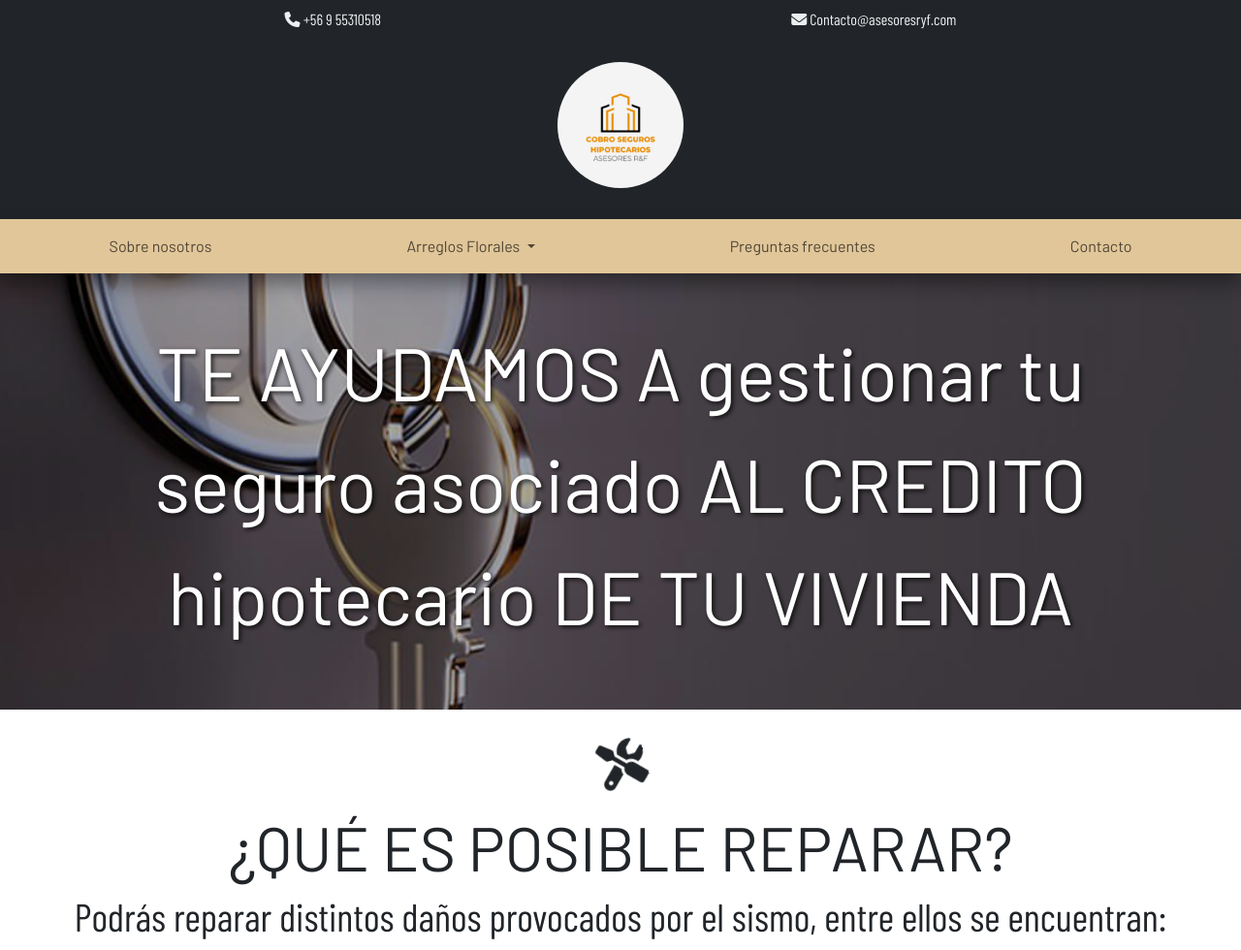
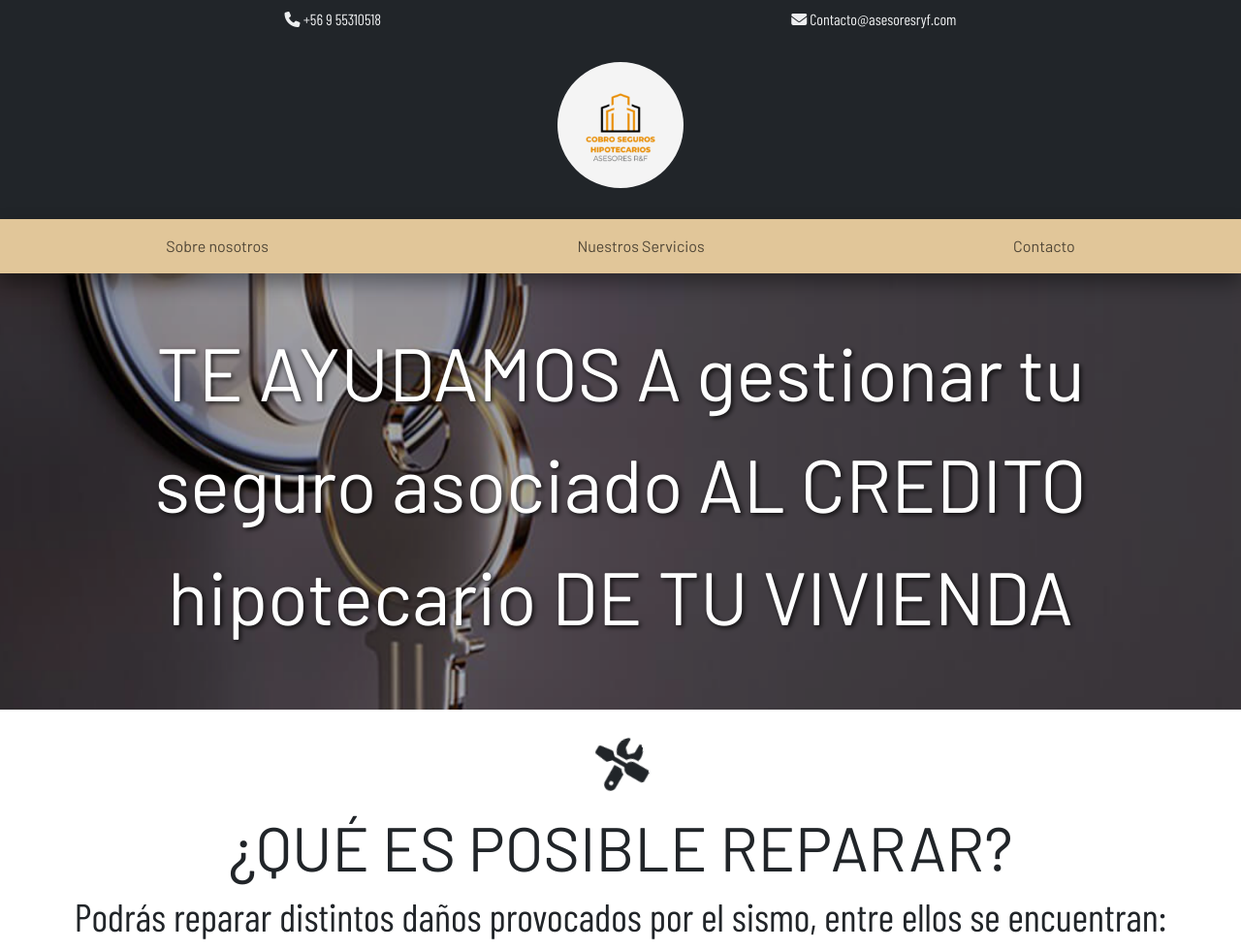
Before and after one commit to alfredosalgado/asesoresryf, a plain HTML site: page index.html in a window 1280 px wide. Shown: the top 980 px of the page at 97% size. Drawn offline with nearby package versions, Linux system fonts and the light colour scheme; a web font is replaced by a local one.

Commit message:
avances1

```diff
--- a/index.html
+++ b/index.html
@@ -37,18 +37,9 @@
           <div class="navbar-nav w-100 d-flex justify-content-around text-barlow">
             <a class="nav-link" aria-current="page" href="#nos">Sobre nosotros</a>
 
-            <!-- Dropdown para Ramos de Flores -->
-            <div class="nav-item dropdown">
-              <a class="nav-link dropdown-toggle" href="./productos.html" id="navbarDropdown" role="button" data-bs-toggle="dropdown" aria-expanded="false">
-                Arreglos Florales
-              </a>
-              <ul class="dropdown-menu" aria-labelledby="navbarDropdown">
-                <li><a class="dropdown-item" href="./productos.html">Todos los Ramos</a></li>
-                <li><a class="dropdown-item" href="./arreglosfunebres.html">Arreglos Fúnebres</a></li>
-              </ul>
-            </div>
 
-            <a class="nav-link" href="./pf.html">Preguntas frecuentes</a>
+
+            <a class="nav-link" href="./pf.html">Nuestros Servicios</a>
             <a class="nav-link" href="./contacto.html">Contacto</a>
           </div>
         </div>
```
